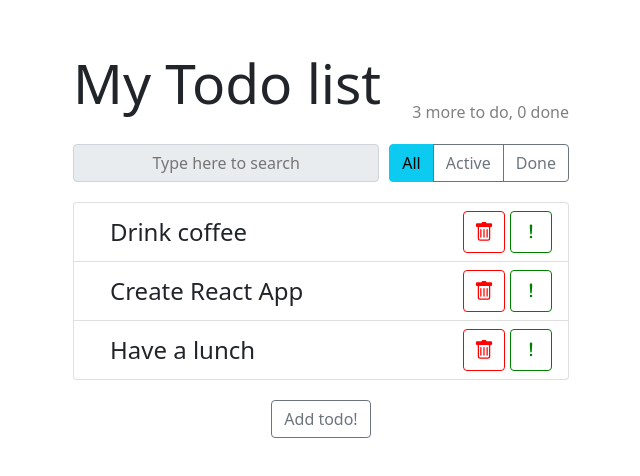
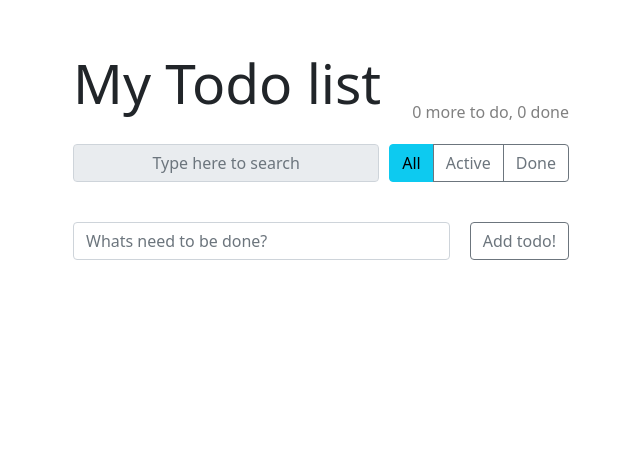
Before and after one commit to TrubitsynEgor/todo-list_app, a React (Create React App) app: page / in a window 1280 px wide. Shown: the top 476 px of the page, without its empty margins (319-959 px from the left). Built offline with nearby package versions, Linux system fonts and the light colour scheme.

Commit message:
add search panel

```diff
--- a/src/App.js
+++ b/src/App.js
@@ -33,10 +33,9 @@ export default class App extends Component {
 
 		this.state = {
 			todoData: [
-				this.createTodoItem('Drink coffee'),
-				this.createTodoItem('Create React App'),
-				this.createTodoItem('Have a lunch'),
+
 			],
+			tern: '',
 		};
 
 		this.deleteItem = (id) => {
@@ -74,23 +73,32 @@ export default class App extends Component {
 				}
 			})
 		}
+
+		this.searchItem = (items, tern) => {
+			if (tern.length === 0) return items;
+			return items.filter((item) => item.label.toLowerCase().indexOf(tern.toLowerCase()) > -1)
+		}
+		this.onSearchChange = (tern) => {
+			this.setState({ tern });
+		}
+
 	};
 
 
 
 
-
 	render() {
-		const { todoData } = this.state;
+		const { todoData, tern } = this.state;
+		const visibleItems = this.searchItem(todoData, tern)
 		const doneCount = todoData.filter((el) => el.done).length;
 		const todoCount = todoData.length - doneCount;
 
 		return (
 			<div className='app' >
 				<AppHeader toDo={todoCount} done={doneCount} />
-				<SearchPanel />
+				<SearchPanel onSearchChange={this.onSearchChange} />
 				<TodoList
-					todos={todoData}
+					todos={visibleItems}
 					onDeleted={this.deleteItem}
 					onToggleImportant={this.onToggleImportant}
 					onToggleDone={this.onToggleDone} />
--- a/src/components/AddItem/AddItem.css
+++ b/src/components/AddItem/AddItem.css
@@ -1,9 +1,8 @@
 .add-item {
-	margin: 0 auto;
-
-	max-width: 200px;
+	gap: 20px;
 
 }
-.add-item-btn{
-
- }
+.add-item__btn {
+	flex: 1 0 20%;
+	padding: 5px;
+}
--- a/src/components/AddItem/AddItem.js
+++ b/src/components/AddItem/AddItem.js
@@ -3,13 +3,42 @@ import './AddItem.css'
 
 
 export default class AddItem extends Component {
+	constructor() {
+		super();
+
+		this.state = {
+			label: '',
+		}
+
+		this.onLabelChange = (event) => {
+			this.setState({
+				label: event.target.value
+			})
+		}
+
+
+
+		this.onSubmit = (event) => {
+			event.preventDefault();
+			this.props.onItemAdded(this.state.label)
+			this.setState({
+				label: ''
+			})
+		}
+	}
+
 	render() {
-		const { onItemAdded } = this.props;
 
 		return (
-			<div className="add-item">
-				<button className="btn btn-outline-secondary" onClick={() => onItemAdded('test')}>Add todo!</button>
-			</div>
+			<form className="add-item d-flex" onSubmit={this.onSubmit}>
+				<input type='text'
+					className="form-control"
+					onChange={this.onLabelChange}
+					placeholder='Whats need to be done?'
+					value={this.state.label}
+				></input>
+				<button className="add-item__btn btn btn-outline-secondary" >Add todo!</button>
+			</form>
 		)
 	}
 }
--- a/src/components/SearchPanel/SearchPanel.js
+++ b/src/components/SearchPanel/SearchPanel.js
@@ -1,13 +1,31 @@
+import React, { Component } from 'react'
 import './SearchPanel.css'
 import ItemStatusFilter from '../ItemStatusFilter'
-const SearchPanel = () => {
 
-	return (
-		<div className="search-panel">
-			<input className="search-panel__input input-group-text" placeholder='Type here to search' />
-			<ItemStatusFilter />
-		</div>
-	)
+
+
+export default class SearchPanel extends Component {
+
+	state = {
+		tern: '',
+	}
+	onSearchChange = (event) => {
+		const tern = event.target.value;
+		this.setState({ tern });
+		this.props.onSearchChange(tern)
+	}
+
+	render() {
+		return (
+			<div className="search-panel">
+				<input
+					className="search-panel__input input-group-text form-control"
+					placeholder='Type here to search'
+					value={this.state.tern}
+					onChange={this.onSearchChange}
+				/>
+				<ItemStatusFilter />
+			</div>
+		)
+	}
 }
-
-export default SearchPanel;
```
